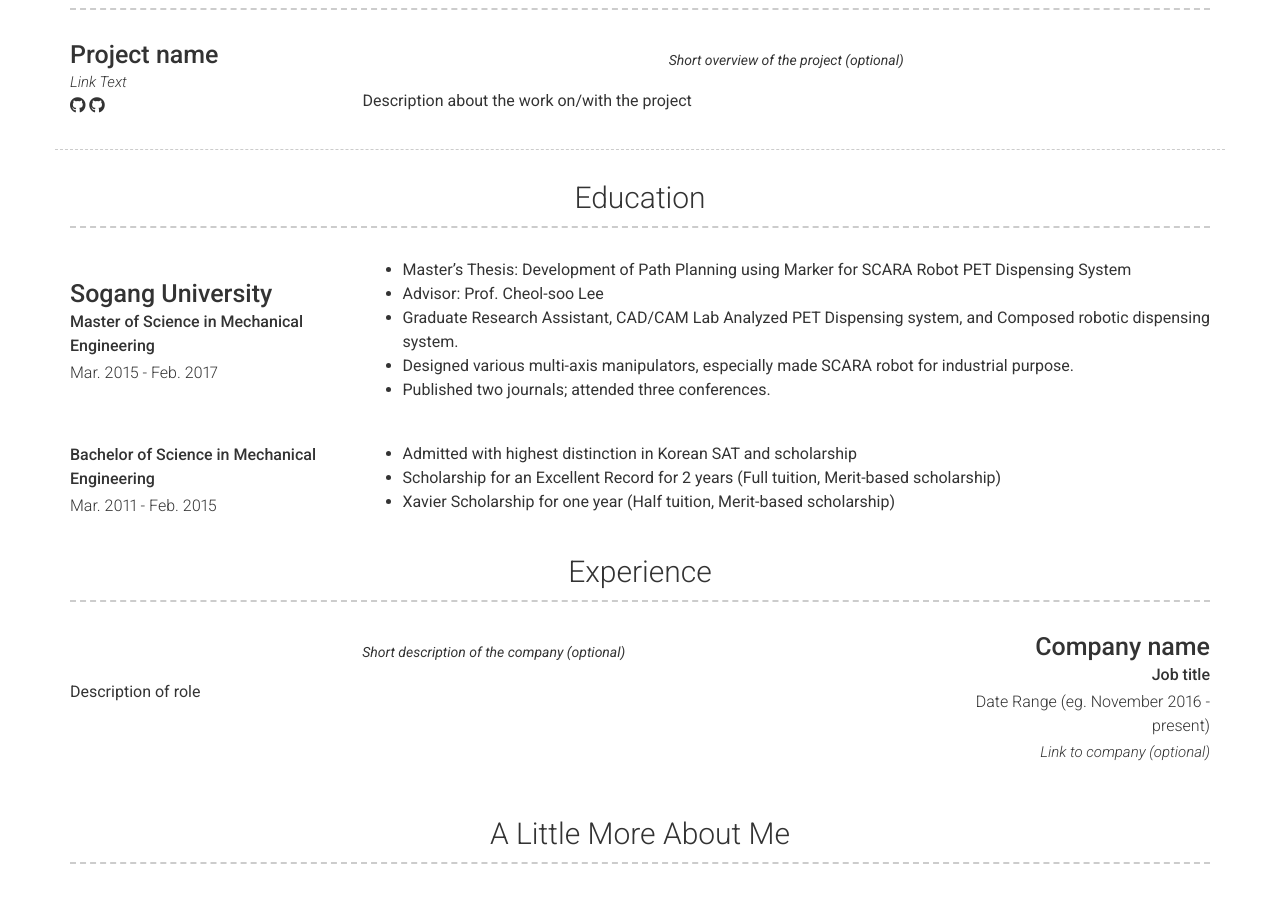
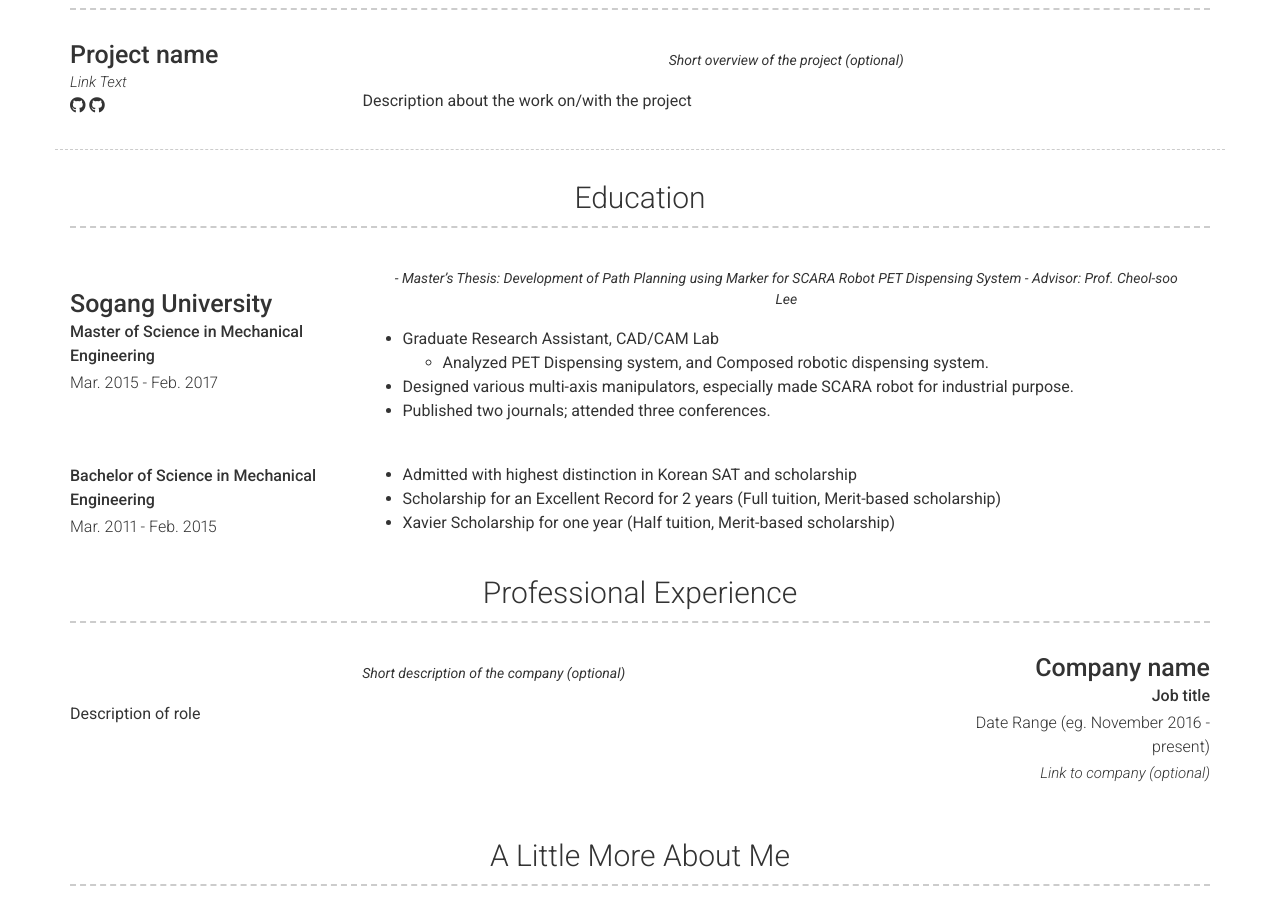
Before and after one commit to jiyang91/jiyang91.github.io, a Jekyll site: the page built from index.md, in a window 1280 px wide and 900 px high, scrolled down 590 px. Built offline with Jekyll 4.4.1, drawn with Linux system fonts in a browser that asks for light colours; nearby versions of some CDN libraries; part of the change alters nothing that is shown.

Commit message:
Update _config.yml

```diff
--- a/_config.yml
+++ b/_config.yml
@@ -71,11 +71,12 @@ content:
         title: Sogang University
         sub_title: Master of Science in Mechanical Engineering
         caption: Mar. 2015 - Feb. 2017
-        description: | # this will include new lines to allow paragraphs
+        quote: >
           - Master’s Thesis: Development of Path Planning using Marker for SCARA Robot PET Dispensing System
           - Advisor: Prof. Cheol-soo Lee
+        description: | # this will include new lines to allow paragraphs
           - Graduate Research Assistant, CAD/CAM Lab
-            Analyzed PET Dispensing system, and Composed robotic dispensing system.
+            - Analyzed PET Dispensing system, and Composed robotic dispensing system.
           - Designed various multi-axis manipulators, especially made SCARA robot for industrial purpose.
           - Published two journals; attended three conferences.
       - layout: top-left
@@ -85,7 +86,7 @@ content:
           -	Admitted with highest distinction in Korean SAT and scholarship
           -	Scholarship for an Excellent Record for 2 years (Full tuition, Merit-based scholarship)
           -	Xavier Scholarship for one year (Half tuition, Merit-based scholarship)
-  - title: Experience
+  - title: Professional Experience
     layout: list
     content:
       - layout: right
```
